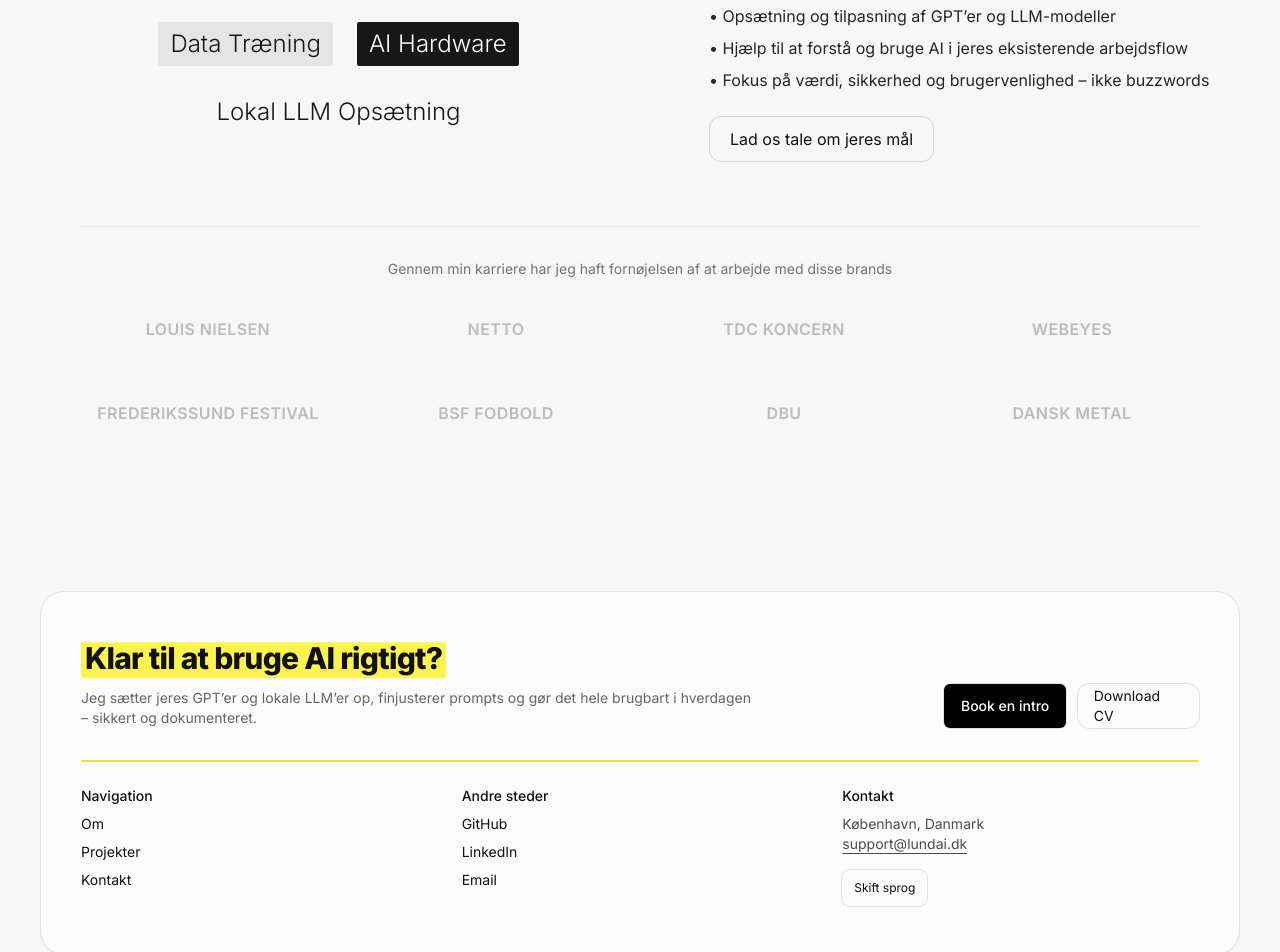
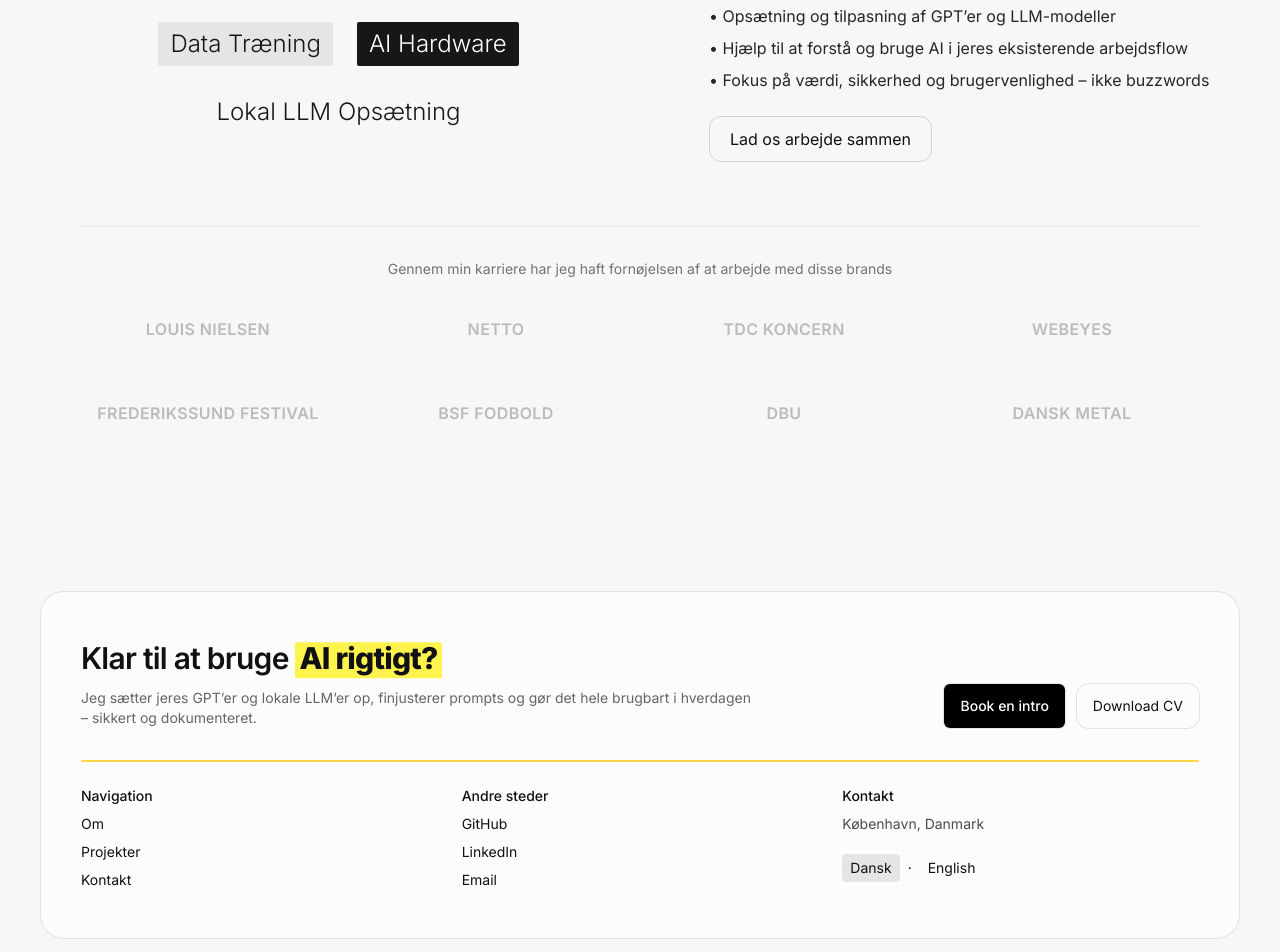
Before and after one commit to lundlund/resume, a React (Vite) app: page / in a window 1280 px wide. Shown: the part 1031-1983 px from the top of the page. Built offline with nearby package versions, Linux system fonts and the light colour scheme.

Commit message:
Update footer text, Lan switch in footer + text in skillstree fix.

```diff
--- a/src/components/Footer.tsx
+++ b/src/components/Footer.tsx
@@ -1,6 +1,7 @@
 import { Link } from "react-router-dom";
 import { useTranslation } from "react-i18next";
 import Highlighter from "@/components/Highlighter";
+import LanguageSwitcher from "@/components/LanguageSwitcher";
 
 const links = {
   primary: [
@@ -37,7 +38,7 @@
               id="footer-cta"
               className="text-2xl md:text-3xl font-semibold tracking-tight"
             >
-              <Highlighter>Klar til at bruge AI rigtigt?</Highlighter>
+              Klar til at bruge <Highlighter>AI rigtigt?</Highlighter>
             </h2>
             <p className="mt-3 text-sm text-black/60 dark:text-black/60">
               Jeg sætter jeres GPT’er og lokale LLM’er op, finjusterer prompts
@@ -45,11 +46,11 @@
             </p>
           </div>
 
-          <div className="flex flex-row items-stretch gap-3">
+          <div className="flex flex-row gap-3 justify-center sm:justify-start items-center">
             <Link
               to="/contact"
               className="
-      inline-flex flex-1 items-center justify-center
+      inline-flex items-center justify-center shrink-0 whitespace-nowrap
       rounded-md px-4 h-11 text-sm font-medium
       bg-black text-white
       ring-1 ring-black/10 hover:brightness-95 transition
@@ -61,7 +62,7 @@
             <a
               href="/cv.pdf"
               className="
-      inline-flex flex-1 items-center justify-center
+      inline-flex items-center justify-center shrink-0 whitespace-nowrap
       rounded-xl px-4 h-11 text-sm
       ring-1 ring-black/10 dark:ring-white/10
       hover:bg-black/5 dark:hover:bg-white/5 transition
@@ -117,26 +118,9 @@
             <p className="text-black/70 dark:text-black/70">
               København, Danmark
               <br />
-              <a
-                className="underline underline-offset-4 hover:opacity-80"
-                href="mailto:dennis@lundai.dk"
-              >
-                support@lundai.dk
-              </a>
             </p>
-
-            <button
-              onClick={() =>
-                i18n.changeLanguage(i18n.language === "da" ? "en" : "da")
-              }
-              className="
-                mt-4 inline-flex items-center gap-2 rounded-lg px-3 h-9
-                text-xs ring-1 ring-black/10 dark:ring-white/10
-                hover:bg-black/5 dark:hover:bg-white/5 transition
-              "
-            >
-              Skift sprog
-            </button>
+            <br />
+            <LanguageSwitcher />
           </div>
         </div>
       </section>
--- a/src/components/SkillsShowcase.tsx
+++ b/src/components/SkillsShowcase.tsx
@@ -88,7 +88,7 @@
               href="/contact"
               className="inline-flex items-center rounded-xl border border-neutral-300 px-5 py-2.5 hover:bg-neutral-50"
             >
-              {t("skills.aside.cta", { defaultValue: "Lad os tale om jeres mål" })}
+              {t("skills.aside.cta", { defaultValue: "Lad os arbejde sammen" })}
             </a>
           </div>
         </aside>
--- a/src/locales/da/common.json
+++ b/src/locales/da/common.json
@@ -132,7 +132,7 @@
         "Hjælp til at forstå og bruge AI i jeres eksisterende arbejdsflow",
         "Fokus på værdi, sikkerhed og brugervenlighed – ikke buzzwords"
       ],
-      "cta": "Lad os tale om jeres mål"
+      "cta": "Lad os arbejde sammen"
     }
   },
   "projects": {
--- a/src/locales/en/common.json
+++ b/src/locales/en/common.json
@@ -128,7 +128,7 @@
         "Guidance on how to integrate and use AI in your existing workflows",
         "Focus on value, security, and usability – not buzzwords"
       ],
-      "cta": "Let’s talk about your goals"
+      "cta": "Let’s work together"
     }
   }
 ,
```
